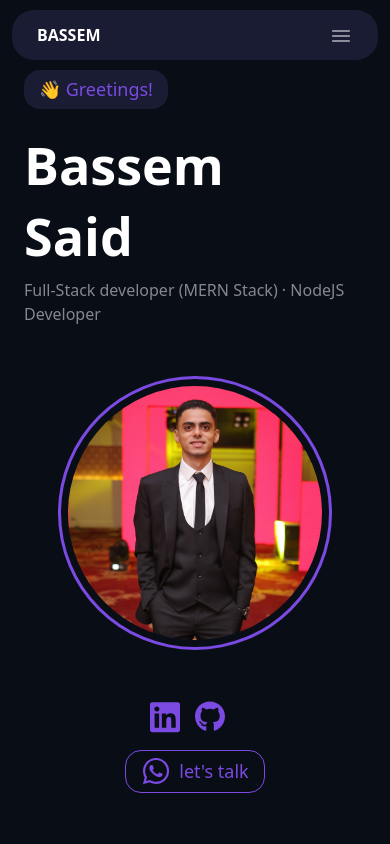
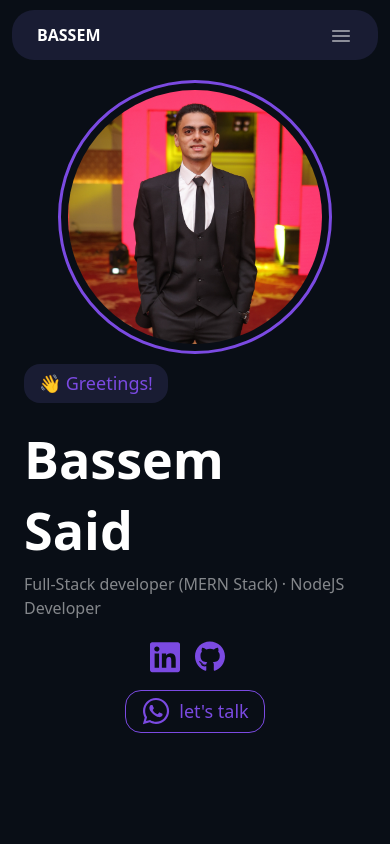
Before and after one commit to bassem620/my-portfolio, a React (Create React App) app: page / in a window 390 px wide. Shown: the top 844 px of the page. Built offline with nearby package versions, Linux system fonts and the light colour scheme.

Commit message:
Home style edit (<767px)

```diff
--- a/src/sass/_home.scss
+++ b/src/sass/_home.scss
@@ -56,7 +56,14 @@
 @media (max-width: 767px){
     .myPhoto{
         max-width: 282px !important;
-        margin: 50px 0 !important;
+        margin: 10px 0 !important;
+    }
+    .row > div:nth-child(2){
+        order: -1;
+        height: max-content !important;
+    }
+    .socialLinks{
+        margin-top: 20px;
     }
 }
 
```
Also changed, not shown: src/index.css.
